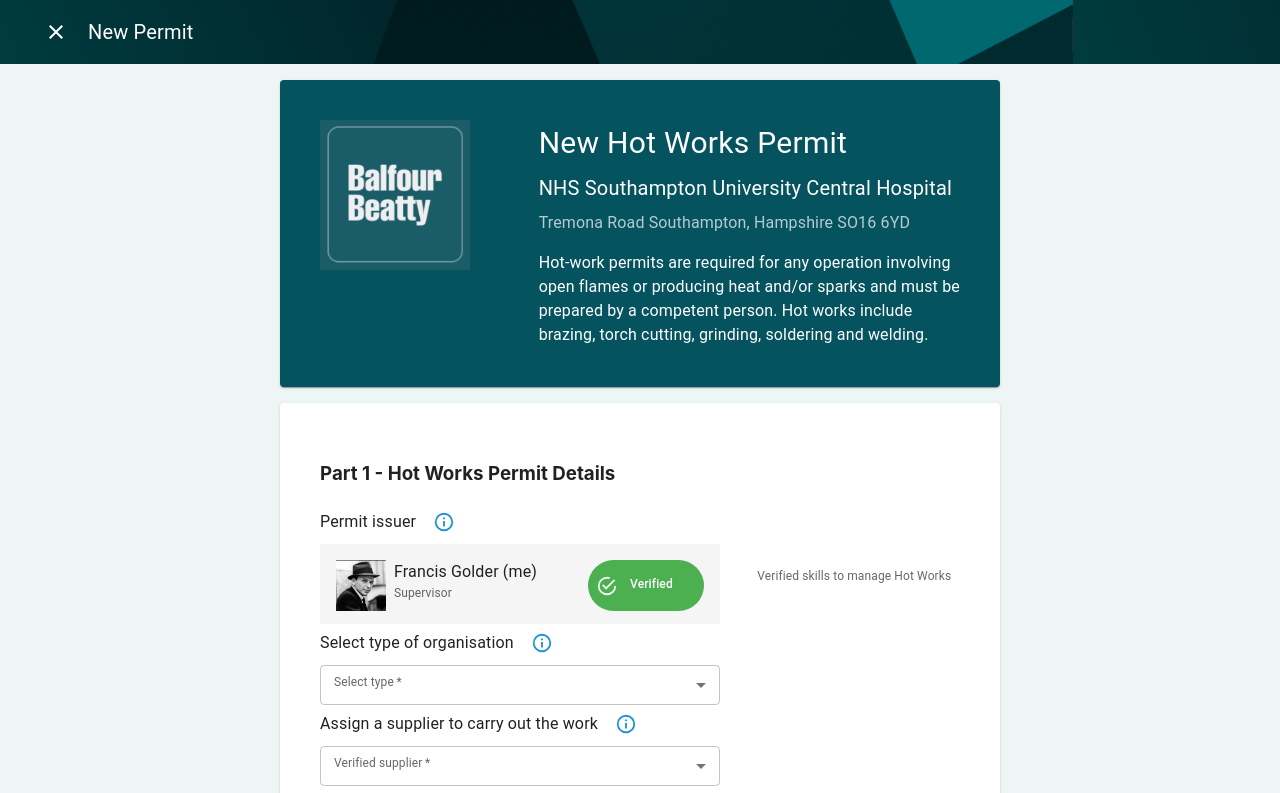
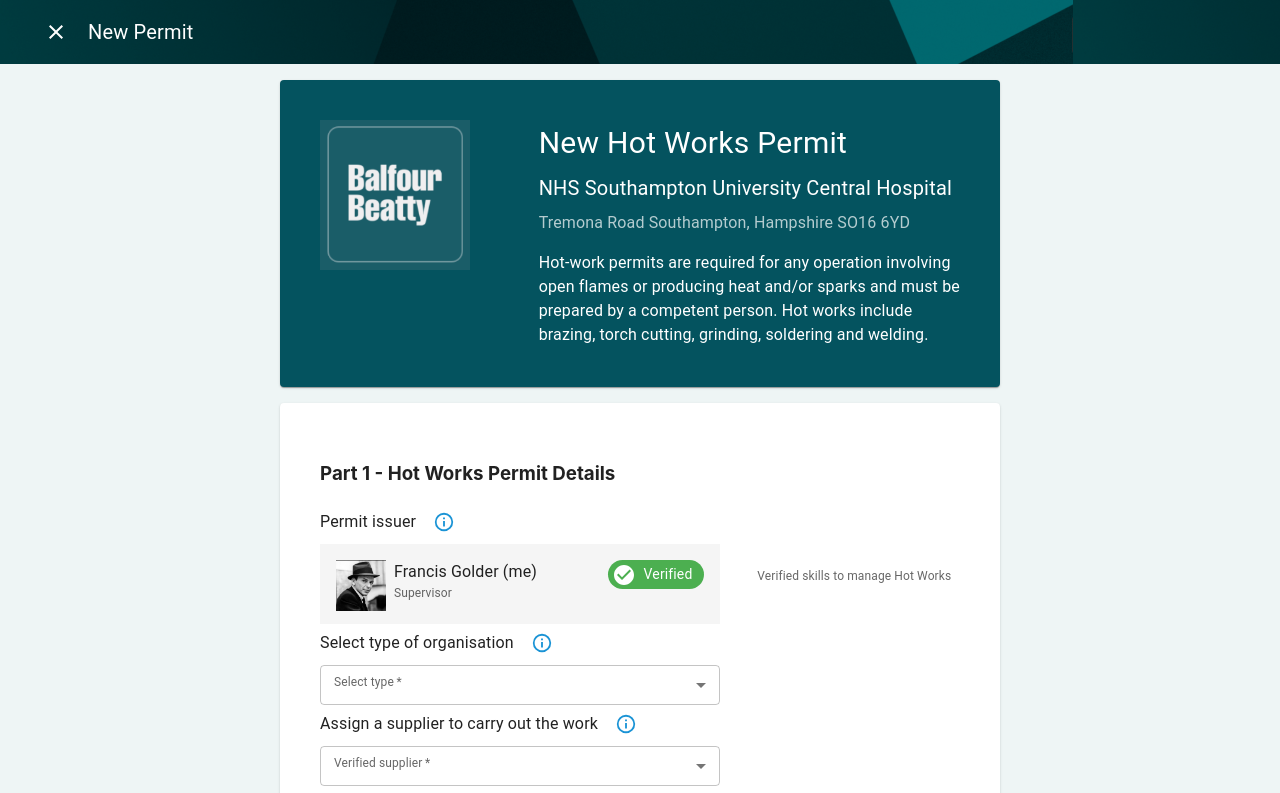
Before and after one commit to Catherinen29/skunkworks, a React (Create React App) app: page / in a window 1280 px wide. Shown: the top 793 px of the page. Built offline with nearby package versions, Linux system fonts and the light colour scheme.

Commit message:
Change verified element.

```diff
--- a/src/components/newPermit/Part1.js
+++ b/src/components/newPermit/Part1.js
@@ -2,7 +2,7 @@ import { Alert, Box, Button, FormControl, Grid, InputLabel, MenuItem, Paper, Sel
     TableBody, TableRow, Tooltip, Typography, createTheme } from "@mui/material"
 import { useEffect, useState } from "react"
 import Frank from '../../frank.png'
-import { AddBoxOutlined } from "@mui/icons-material"
+import CheckCircleIcon from '@mui/icons-material/CheckCircle';
 
 export default function Part1(props) {
 
@@ -83,14 +83,18 @@ return(
             </Box>
         </Box>
 
-            <Alert variant='filled' severity='success'
-            sx={{width: '100px', height: '35px', padding: 1, borderRadius: 50,
-            bgcolor: '#4caf50', fontSize: 12}}>
-                Verified</Alert>
+            <Box sx={{width: '6rem', height: '1.8rem', bgcolor: '#4caf50',
+                borderRadius: 50, display: 'flex', justifyContent: 'center',
+                alignItems: 'center'}}>
+                    <CheckCircleIcon style={{fill: 'white', m: '0.5rem'}}></CheckCircleIcon>
+                    <Typography sx={{color: 'white', fontSize: 14, alignSelf: 'center', m: '0.5rem'}}>Verified</Typography>
+            </Box>
         </Box>
 
 
     </Grid>
+
+
 
         <Grid item xs={4} sx={{alignSelf: 'center'}}>
             <Typography sx={{fontSize: 12, color: 'rgba(0, 0, 0, 0.6)'}}>
```
Lines whose indentation alone changed are shown as unchanged.
